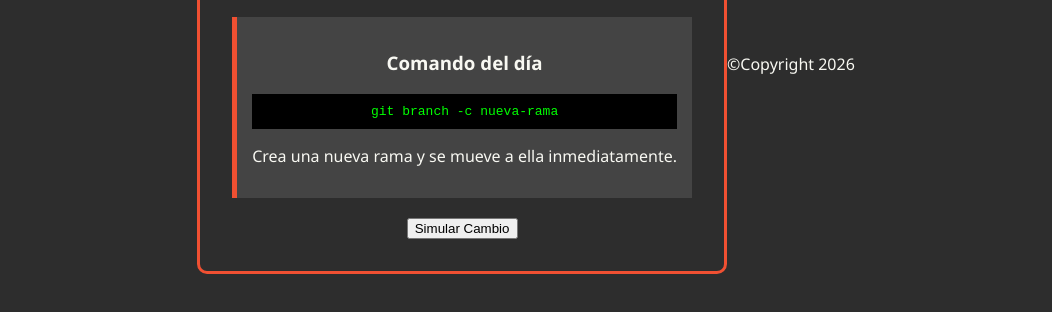
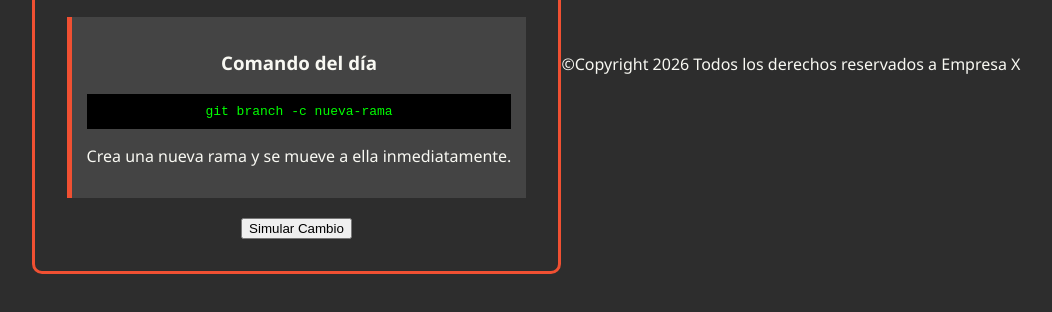
Before and after one commit to Acordovam/Mi-primer-repositorio, a plain HTML site: page index.html in a window 1280 px wide. Shown: the part 336-648 px from the top of the page, without its empty margins (114-1166 px from the left). Drawn offline with Linux system fonts and the light colour scheme.

Commit message:
Update copyright notice in footer Issue #2

```diff
--- a/index.html
+++ b/index.html
@@ -23,7 +23,7 @@
     <script src="script.js"></script>
 </body>
     <footer>
-        ©Copyright 2026
+        ©Copyright 2026 Todos los derechos reservados a Empresa X
     </footer>
 
 </html>
```
